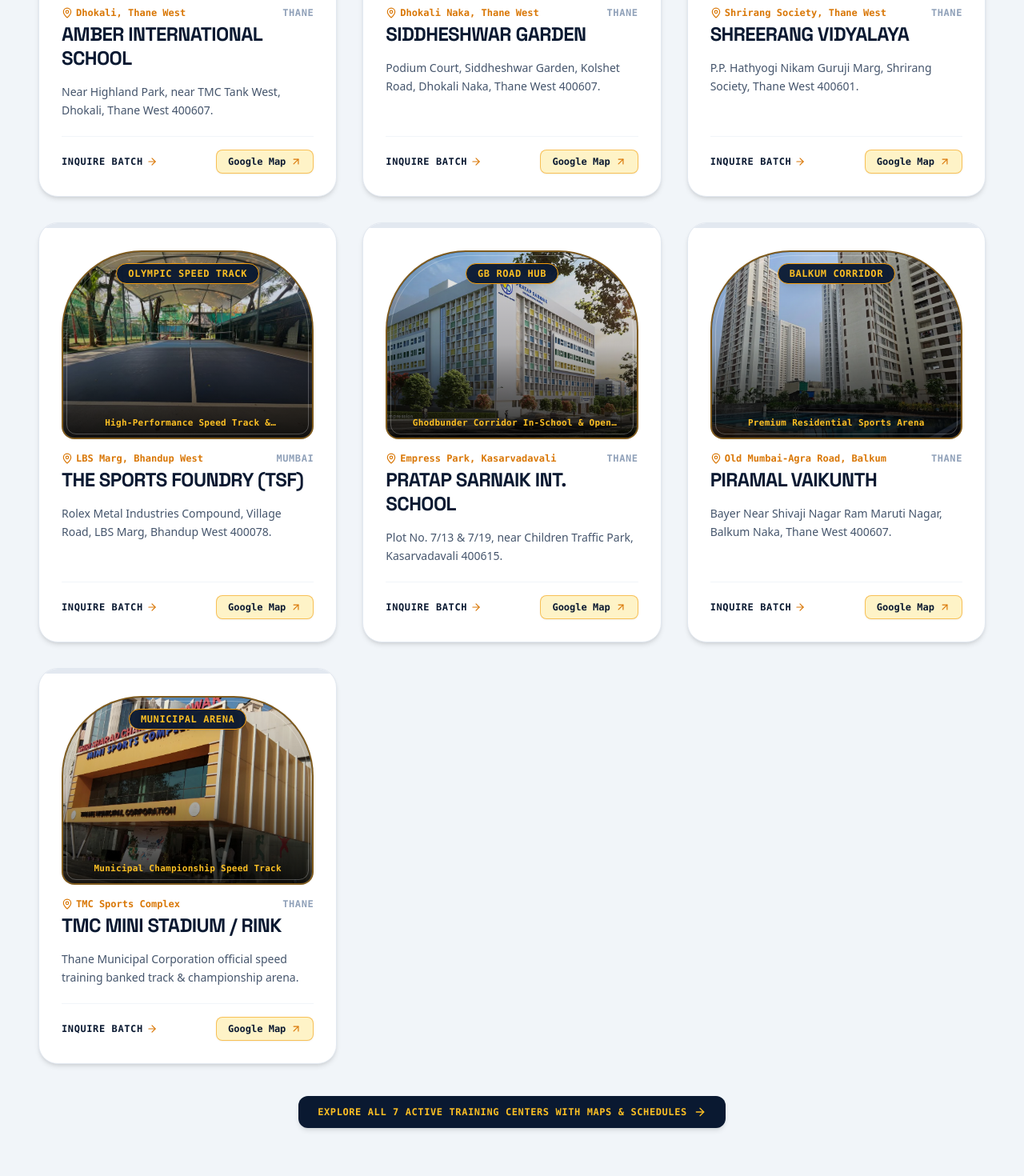
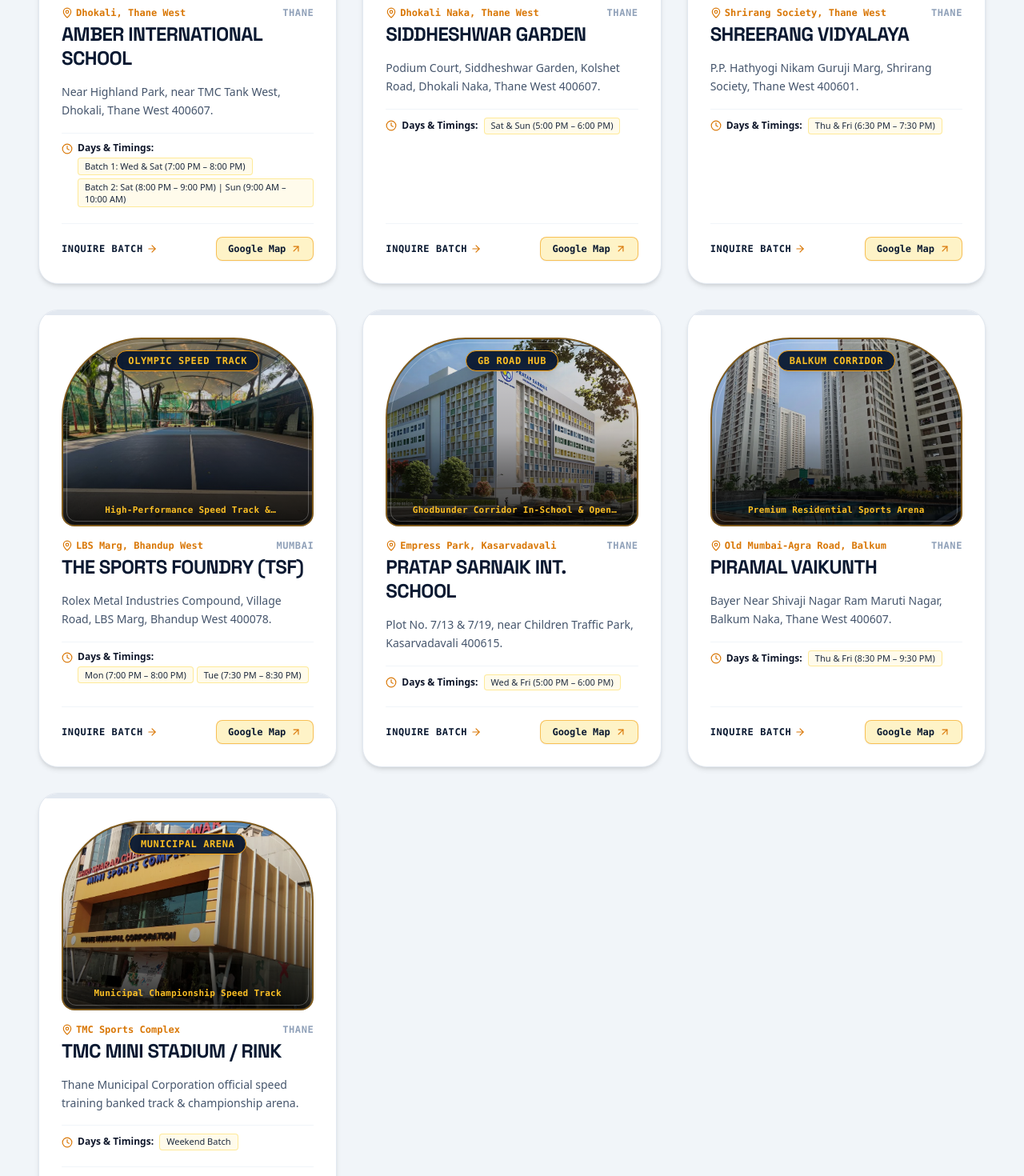
Before and after one commit to VatsMShah/Skating-web, a Next.js app: page / in a window 1280 px wide. Shown: the part 5020-6490 px from the top of the page at 80% size. Built offline with nearby package versions, Linux system fonts and the light colour scheme.

Commit message:
fix: update accurate center days and batch timings across training centers and home page

```diff
--- a/app/facilities/page.jsx
+++ b/app/facilities/page.jsx
@@ -36,7 +36,10 @@
     image: "/images/places/amber-international-school-7-years-till-present.jpg",
     badge: "7+ YEARS LEGACY",
     isHero: true,
-    timings: "Morning (6:30 AM – 8:30 AM) & Evening (5:00 PM – 7:30 PM)",
+    timings: [
+      "Batch 1: Wed & Sat (7:00 PM – 8:00 PM)",
+      "Batch 2: Sat (8:00 PM – 9:00 PM) | Sun (9:00 AM – 10:00 AM)",
+    ],
     surface: "Smooth Concrete & Polyurethane Coated Speed Court",
     skillLevels: "Beginner Foundations (Ages 4+) to National Speed Racers",
     mapUrl: "https://maps.app.goo.gl/iPuRK5ZCttr5KGbE7",
@@ -53,7 +56,7 @@
     image: "/images/places/siddeshwar-garden-complex-thane-20-yrs-till-present.jpg",
     badge: "20+ YEARS RUNNING",
     isHero: true,
-    timings: "Morning (6:00 AM – 8:30 AM) & Evening (5:30 PM – 8:30 PM)",
+    timings: "Sat & Sun (5:00 PM – 6:00 PM)",
     surface: "Elevated Podium Court with Enclosed Perimeter Fencing",
     skillLevels: "All Skill Levels • Quads, Inlines & State Squads",
     mapUrl: "https://maps.app.goo.gl/8Wii7PcMc8Vk2Fgz5",
@@ -70,7 +73,7 @@
     image: "/images/places/piramal-vaikunth.webp",
     badge: "BALKUM CORRIDOR",
     isHero: false,
-    timings: "Weekend Masterclasses & Evening Batches",
+    timings: "Thu & Fri (8:30 PM – 9:30 PM)",
     surface: "Ultra-Smooth High-Grip Sports Flooring",
     skillLevels: "Kids Starters, Agility & Speed Fundamentals",
     mapUrl: "https://maps.app.goo.gl/ytQovR2huQ4Phpfi7",
@@ -87,7 +90,7 @@
     image: "/images/places/tmc-mini-stadium-thane-2-years-till-present.jpg",
     badge: "MUNICIPAL ARENA",
     isHero: false,
-    timings: "Morning Speed Sprints & Evening State Squad",
+    timings: "Weekend Batch",
     surface: "Official Standard Banked Roller Skating Track",
     skillLevels: "Competitive Racers, National Squad & Speed Trials",
     mapUrl: "https://maps.google.com/?q=Thane+Municipal+Corporation+Stadium",
@@ -104,7 +107,7 @@
     image: "/images/places/shreerang-vidyalaya.jpg",
     badge: "CENTRAL THANE HUB",
     isHero: false,
-    timings: "Evening (5:00 PM – 7:30 PM) & Weekend Batches",
+    timings: "Thu & Fri (6:30 PM – 7:30 PM)",
     surface: "Level Sports Ground & Hard-surface Practice Court",
     skillLevels: "Junior Foundations, Kids Beginner & Intermediate",
     mapUrl: "https://maps.app.goo.gl/o8e5RXjS1vwGPw6DA",
@@ -121,7 +124,7 @@
     image: "/images/places/pratap-sarnaik-school.jpg",
     badge: "GB ROAD HUB",
     isHero: false,
-    timings: "Morning (6:30 AM – 8:00 AM) & Evening (5:00 PM – 7:00 PM)",
+    timings: "Wed & Fri (5:00 PM – 6:00 PM)",
     surface: "Spacious Multi-sport Surface with Banked Track Drills",
     skillLevels: "Beginner (Ages 4+) to Advanced School Competitors",
     mapUrl: "https://maps.app.goo.gl/iem4cdkthKAtbV9r7",
@@ -142,7 +145,10 @@
     image: "/images/places/tsf.jpg",
     badge: "⚡ OLYMPIC-GRADE FACILITY",
     isHero: true,
-    timings: "Morning (6:00 AM – 9:00 AM) & Evening (4:30 PM – 8:30 PM)",
+    timings: [
+      "Mon (7:00 PM – 8:00 PM)",
+      "Tue (7:30 PM – 8:30 PM)",
+    ],
     surface: "Specialized High-Grip Speed Floor with Plyometrics & Gym Zone",
     skillLevels: "National Speed Squad, Inline Racers & Athletic Conditioning",
     mapUrl: "https://maps.app.goo.gl/brq8GMmmJL3Dvq8F7",
@@ -157,12 +163,14 @@
   // Filter centers based on search query and active zone
   const filteredCenters = useMemo(() => {
     return TRAINING_CENTERS.filter((center) => {
+      const timingsStr = Array.isArray(center.timings) ? center.timings.join(" ") : center.timings;
       const matchesSearch =
         searchQuery === "" ||
         center.name.toLowerCase().includes(searchQuery.toLowerCase()) ||
         center.zoneLabel.toLowerCase().includes(searchQuery.toLowerCase()) ||
         center.landmark.toLowerCase().includes(searchQuery.toLowerCase()) ||
-        center.tagline.toLowerCase().includes(searchQuery.toLowerCase());
+        center.tagline.toLowerCase().includes(searchQuery.toLowerCase()) ||
+        timingsStr.toLowerCase().includes(searchQuery.toLowerCase());
 
       const matchesZone = activeZone === "all" || center.zone.toLowerCase() === activeZone.toLowerCase();
 
@@ -417,7 +425,7 @@
                 </div>
                 <h4 className="font-serif text-base font-bold uppercase text-white">Dedicated Batch Timings</h4>
                 <p className="text-xs text-slate-300 leading-relaxed">
-                  Morning 6:00 AM – 8:30 AM &amp; Evening 5:00 PM – 8:30 PM segregated by beginner, intermediate, and speed racers.
+                  Structured weekday evening and weekend batches tailored specifically for each center and skill level.
                 </p>
               </div>
 
@@ -589,14 +597,32 @@
           </p>
 
           {/* Key Specs Breakdown */}
-          <div className="space-y-2 pt-3 border-t border-slate-100 text-xs font-sans">
+          <div className="space-y-2.5 pt-3 border-t border-slate-100 text-xs font-sans">
             <div className="flex items-start gap-2 text-slate-700">
               <Clock className="size-3.5 text-[#D97706] shrink-0 mt-0.5" />
-              <span><strong>Batches:</strong> {center.timings}</span>
+              <div className="flex-1 leading-snug">
+                <strong className="text-slate-900">Days &amp; Timings:</strong>{" "}
+                {Array.isArray(center.timings) ? (
+                  <div className="mt-1 space-y-1">
+                    {center.timings.map((t, idx) => (
+                      <span
+                        key={idx}
+                        className="inline-block bg-amber-50 text-slate-800 border border-amber-200/80 rounded px-2 py-0.5 font-medium mr-1.5 mb-0.5"
+                      >
+                        {t}
+                      </span>
+                    ))}
+                  </div>
+                ) : (
+                  <span className="inline-block bg-amber-50 text-slate-800 border border-amber-200/80 rounded px-2 py-0.5 font-medium ml-1">
+                    {center.timings}
+                  </span>
+                )}
+              </div>
             </div>
             <div className="flex items-start gap-2 text-slate-700">
               <Layers className="size-3.5 text-[#D97706] shrink-0 mt-0.5" />
-              <span><strong>Surface:</strong> {center.surface}</span>
+              <span><strong className="text-slate-900">Surface:</strong> {center.surface}</span>
             </div>
           </div>
         </div>
--- a/app/page.jsx
+++ b/app/page.jsx
@@ -18,6 +18,7 @@
   Sparkles,
   Play,
   ShoppingBag,
+  Clock,
 } from "lucide-react";
 import VideoGallery from "@/components/VideoGallery";
 import PhotoCarousel3D from "@/components/PhotoCarousel3D";
@@ -477,6 +478,17 @@
                   <p className="text-xs sm:text-sm text-slate-600 leading-relaxed font-sans line-clamp-2">
                     Near Highland Park, near TMC Tank West, Dhokali, Thane West 400607.
                   </p>
+
+                  <div className="pt-2.5 border-t border-slate-100 text-xs font-sans text-slate-700 flex items-start gap-1.5">
+                    <Clock className="size-3.5 text-[#D97706] shrink-0 mt-0.5" />
+                    <div className="leading-snug">
+                      <strong className="text-slate-900">Days &amp; Timings:</strong>
+                      <div className="mt-1 flex flex-wrap gap-1">
+                        <span className="inline-block bg-amber-50 text-slate-800 border border-amber-200/80 rounded px-2 py-0.5 text-[11px] font-medium">Batch 1: Wed &amp; Sat (7:00 PM – 8:00 PM)</span>
+                        <span className="inline-block bg-amber-50 text-slate-800 border border-amber-200/80 rounded px-2 py-0.5 text-[11px] font-medium">Batch 2: Sat (8:00 PM – 9:00 PM) | Sun (9:00 AM – 10:00 AM)</span>
+                      </div>
+                    </div>
+                  </div>
                 </div>
 
                 <div className="pt-4 border-t border-slate-100 flex items-center justify-between gap-3">
@@ -550,6 +562,11 @@
                   <p className="text-xs sm:text-sm text-slate-600 leading-relaxed font-sans line-clamp-2">
                     Podium Court, Siddheshwar Garden, Kolshet Road, Dhokali Naka, Thane West 400607.
                   </p>
+
+                  <div className="pt-2.5 border-t border-slate-100 text-xs font-sans text-slate-700 flex items-center gap-1.5">
+                    <Clock className="size-3.5 text-[#D97706] shrink-0" />
+                    <span><strong className="text-slate-900">Days &amp; Timings:</strong> <span className="inline-block bg-amber-50 text-slate-800 border border-amber-200/80 rounded px-2 py-0.5 text-[11px] font-medium ml-1">Sat &amp; Sun (5:00 PM – 6:00 PM)</span></span>
+                  </div>
                 </div>
 
                 <div className="pt-4 border-t border-slate-100 flex items-center justify-between gap-3">
@@ -623,6 +640,11 @@
                   <p className="text-xs sm:text-sm text-slate-600 leading-relaxed font-sans line-clamp-2">
                     P.P. Hathyogi Nikam Guruji Marg, Shrirang Society, Thane West 400601.
                   </p>
+
+                  <div className="pt-2.5 border-t border-slate-100 text-xs font-sans text-slate-700 flex items-center gap-1.5">
+                    <Clock className="size-3.5 text-[#D97706] shrink-0" />
+                    <span><strong className="text-slate-900">Days &amp; Timings:</strong> <span className="inline-block bg-amber-50 text-slate-800 border border-amber-200/80 rounded px-2 py-0.5 text-[11px] font-medium ml-1">Thu &amp; Fri (6:30 PM – 7:30 PM)</span></span>
+                  </div>
                 </div>
 
                 <div className="pt-4 border-t border-slate-100 flex items-center justify-between gap-3">
@@ -696,6 +718,17 @@
                   <p className="text-xs sm:text-sm text-slate-600 leading-relaxed font-sans line-clamp-2">
                     Rolex Metal Industries Compound, Village Road, LBS Marg, Bhandup West 400078.
                   </p>
+
+                  <div className="pt-2.5 border-t border-slate-100 text-xs font-sans text-slate-700 flex items-start gap-1.5">
+                    <Clock className="size-3.5 text-[#D97706] shrink-0 mt-0.5" />
+                    <div className="leading-snug">
+                      <strong className="text-slate-900">Days &amp; Timings:</strong>
+                      <div className="mt-1 flex flex-wrap gap-1">
+                        <span className="inline-block bg-amber-50 text-slate-800 border border-amber-200/80 rounded px-2 py-0.5 text-[11px] font-medium">Mon (7:00 PM – 8:00 PM)</span>
+                        <span className="inline-block bg-amber-50 text-slate-800 border border-amber-200/80 rounded px-2 py-0.5 text-[11px] font-medium">Tue (7:30 PM – 8:30 PM)</span>
+                      </div>
+                    </div>
+                  </div>
                 </div>
 
                 <div className="pt-4 border-t border-slate-100 flex items-center justify-between gap-3">
@@ -769,6 +802,11 @@
                   <p className="text-xs sm:text-sm text-slate-600 leading-relaxed font-sans line-clamp-2">
                     Plot No. 7/13 &amp; 7/19, near Children Traffic Park, Kasarvadavali 400615.
                   </p>
+
+                  <div className="pt-2.5 border-t border-slate-100 text-xs font-sans text-slate-700 flex items-center gap-1.5">
+                    <Clock className="size-3.5 text-[#D97706] shrink-0" />
+                    <span><strong className="text-slate-900">Days &amp; Timings:</strong> <span className="inline-block bg-amber-50 text-slate-800 border border-amber-200/80 rounded px-2 py-0.5 text-[11px] font-medium ml-1">Wed &amp; Fri (5:00 PM – 6:00 PM)</span></span>
+                  </div>
                 </div>
 
                 <div className="pt-4 border-t border-slate-100 flex items-center justify-between gap-3">
@@ -842,6 +880,11 @@
                   <p className="text-xs sm:text-sm text-slate-600 leading-relaxed font-sans line-clamp-2">
                     Bayer Near Shivaji Nagar Ram Maruti Nagar, Balkum Naka, Thane West 400607.
                   </p>
+
+                  <div className="pt-2.5 border-t border-slate-100 text-xs font-sans text-slate-700 flex items-center gap-1.5">
+                    <Clock className="size-3.5 text-[#D97706] shrink-0" />
+                    <span><strong className="text-slate-900">Days &amp; Timings:</strong> <span className="inline-block bg-amber-50 text-slate-800 border border-amber-200/80 rounded px-2 py-0.5 text-[11px] font-medium ml-1">Thu &amp; Fri (8:30 PM – 9:30 PM)</span></span>
+                  </div>
                 </div>
 
                 <div className="pt-4 border-t border-slate-100 flex items-center justify-between gap-3">
@@ -915,6 +958,11 @@
                   <p className="text-xs sm:text-sm text-slate-600 leading-relaxed font-sans line-clamp-2">
                     Thane Municipal Corporation official speed training banked track &amp; championship arena.
                   </p>
+
+                  <div className="pt-2.5 border-t border-slate-100 text-xs font-sans text-slate-700 flex items-center gap-1.5">
+                    <Clock className="size-3.5 text-[#D97706] shrink-0" />
+                    <span><strong className="text-slate-900">Days &amp; Timings:</strong> <span className="inline-block bg-amber-50 text-slate-800 border border-amber-200/80 rounded px-2 py-0.5 text-[11px] font-medium ml-1">Weekend Batch</span></span>
+                  </div>
                 </div>
 
                 <div className="pt-4 border-t border-slate-100 flex items-center justify-between gap-3">
```
